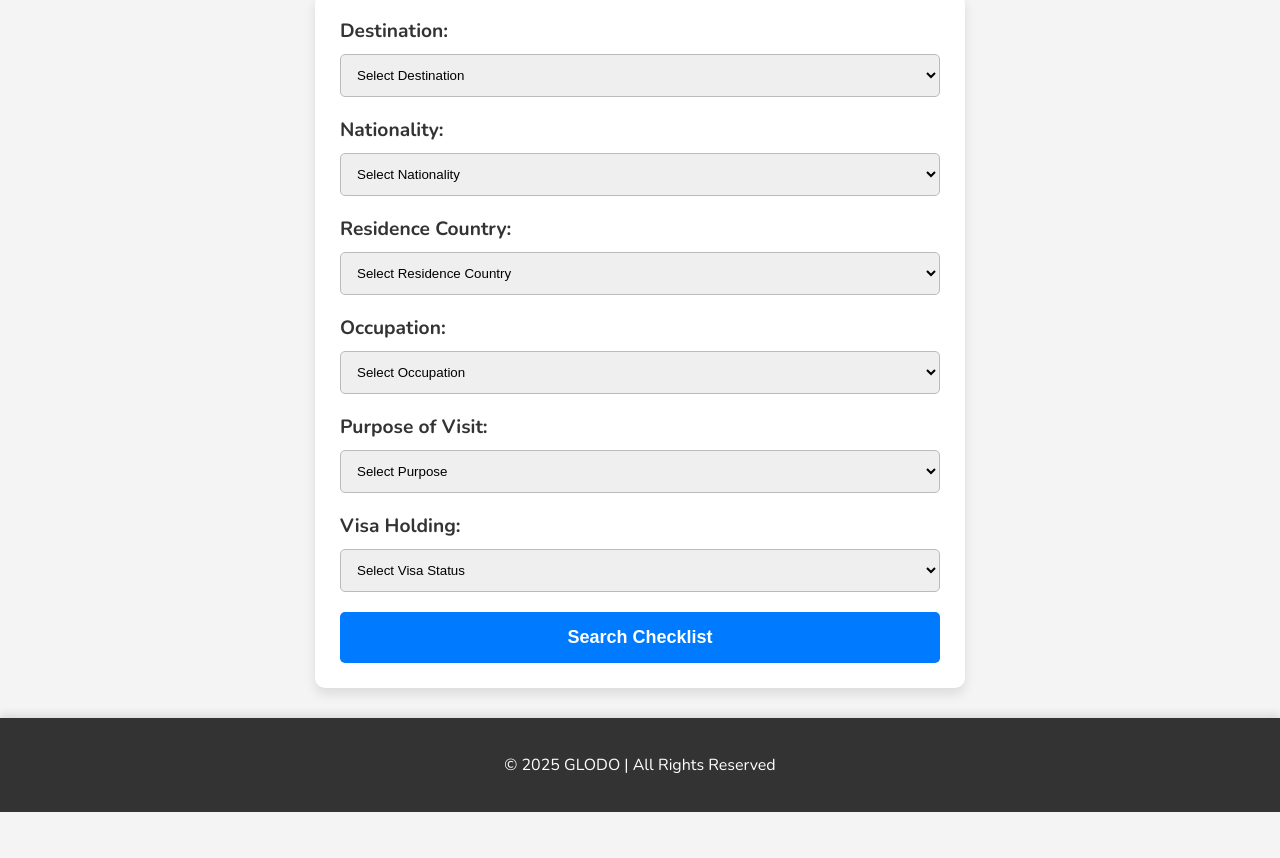
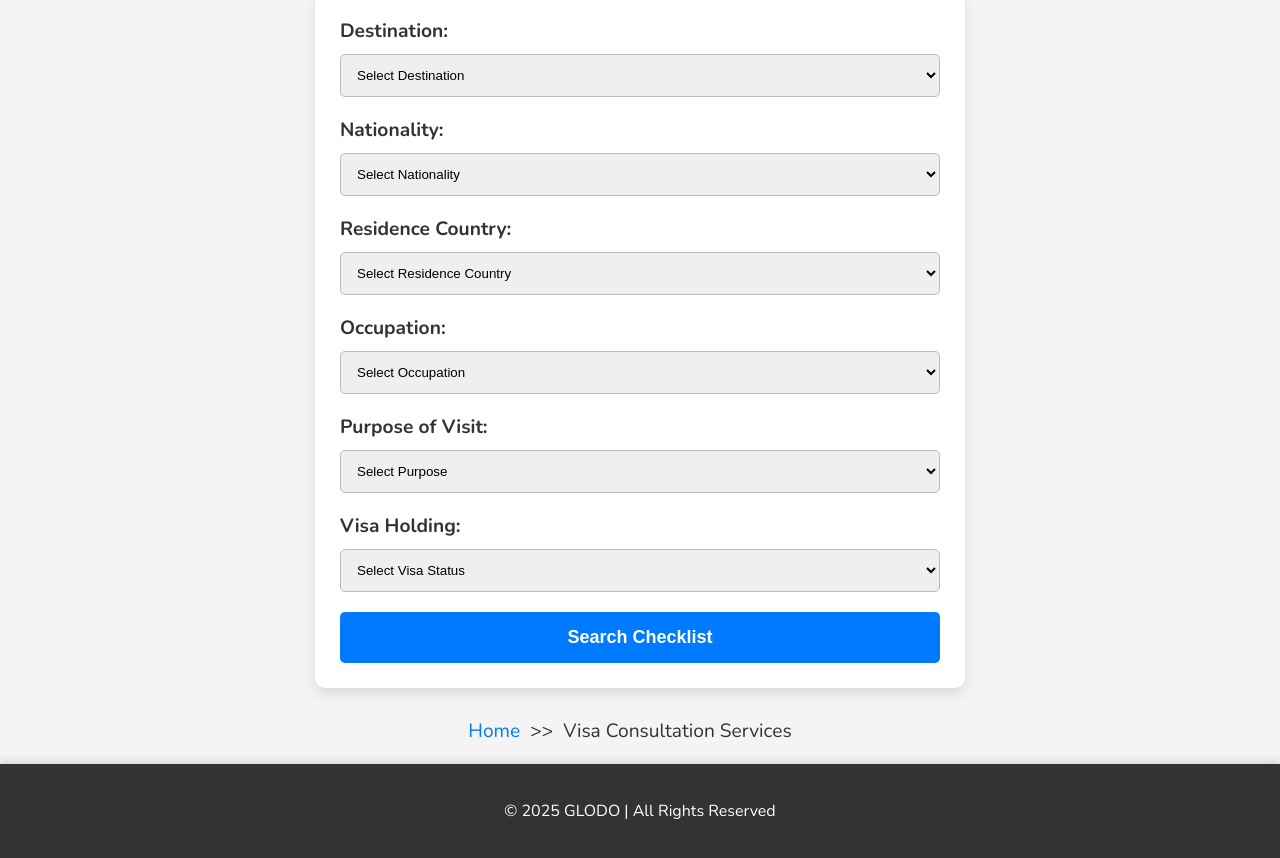
Before and after one commit to glodo-visa/check, a plain HTML site: page index.html in a window 1280 px wide. Shown: the part 374-1232 px from the top of the page. Before the commit the page ends 1186 px from the top, so only its background shows below. Drawn offline with nearby package versions, Linux system fonts and the light colour scheme; no server answers.

Commit message:
Update index.html

```diff
--- a/index.html
+++ b/index.html
@@ -123,6 +123,38 @@ input[type="submit"]:hover {
     background-color: #ffd5d5;
     font-size: 1.2rem;
 }
+/* Breadcrumb Navigation */
+        .breadcrumb {
+            list-style: none;
+            display: flex;
+            justify-content: center;
+            padding: 0;
+            margin: 20px 0;
+            font-size: 1.2rem;
+        }
+
+        .breadcrumb li {
+            margin-right: 10px;
+        }
+
+        .breadcrumb li a {
+            text-decoration: none;
+            color: #007bff;
+        }
+
+        .breadcrumb li a:hover {
+            text-decoration: underline;
+        }
+
+        .breadcrumb li::after {
+            content: ">>";
+            margin-left: 10px;
+        }
+
+        .breadcrumb li:last-child::after {
+            content: "";
+        }
+
 </style>
 <script>
 let checklistData = [];
@@ -255,6 +287,12 @@ window.onload = function() {
 
 <div id="popup"></div>
 
+<!-- Breadcrumb Navigation -->
+<ul class="breadcrumb">
+    <li><a href="homepage.html">Home</a></li>
+    <li>Visa Consultation Services</li>
+</ul>
+
 <!-- Footer -->
 <footer>
     <p>&copy; 2025 GLODO | All Rights Reserved</p>
```
